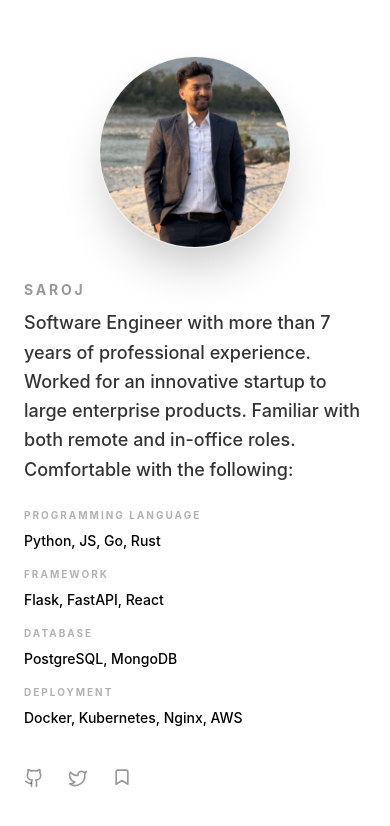
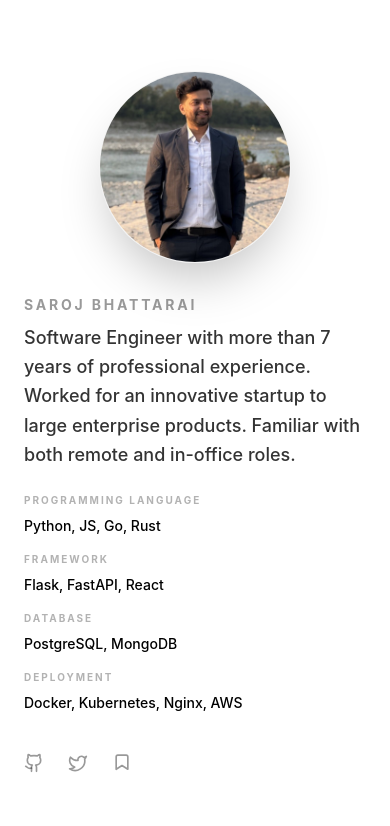
Before and after one commit to 3sarojbhattarai/portfolio, a Next.js app: page / in a window 390 px wide. Shown: the top 826 px of the page. Built offline with nearby package versions, Linux system fonts and the light colour scheme.

Commit message:
niptick: update profile

```diff
--- a/src/app/layout.tsx
+++ b/src/app/layout.tsx
@@ -4,16 +4,37 @@ import { Analytics } from "@vercel/analytics/next"
 import "./globals.css"
 
 export const metadata: Metadata = {
-  title: "Saroj Bhattarai",
-  description: "Full-stack software engineer with 7+ years of experience in Python, JS, Go, and Rust.",
+  title: "Saroj Bhattarai | Software Engineer",
+  description: "Senior Software Engineer with 7+ years of experience in Python, JS, Go, and Rust. Expert in building scalable web applications and distributed systems.",
+  keywords: ["Saroj Bhattarai", "Software Engineer", "Full Stack Developer", "Nepal", "Python", "JavaScript", "Go", "Rust", "AWS", "Kubernetes"],
+  authors: [{ name: "Saroj Bhattarai" }],
+  openGraph: {
+    title: "Saroj Bhattarai",
+    description: "Senior Software Engineer with 7+ years of experience. Expert in Python, JS, Go, and Rust.",
+    url: "https://3saroj.com.np",
+    siteName: "Saroj Bhattarai Portfolio",
+    images: [
+      {
+        url: "/profile.jpeg",
+        width: 800,
+        height: 800,
+        alt: "Saroj Bhattarai",
+      },
+    ],
+    locale: "en_US",
+    type: "website",
+  },
+  twitter: {
+    card: "summary_large_image",
+    title: "Saroj Bhattarai | Software Engineer",
+    description: "Senior Software Engineer with 7+ years of experience in Python, JS, Go, and Rust.",
+    images: ["/profile.jpeg"],
+    creator: "@3sarojbhattarai",
+  },
   icons: {
     icon: "/icon.png",
     apple: "/icon.png",
   },
-
-
-
-
 }
 
 export default function RootLayout({
--- a/src/app/page.tsx
+++ b/src/app/page.tsx
@@ -1,65 +1,85 @@
 import Image from "next/image"
 
 export default function PortfolioPage() {
+  const jsonLd = {
+    "@context": "https://schema.org",
+    "@type": "Person",
+    "name": "Saroj Bhattarai",
+    "jobTitle": "Software Engineer",
+    "url": "https://sarojbhattarai.me",
+    "sameAs": [
+      "https://github.com/3sarojbhattarai",
+      "https://twitter.com/3sarojbhattarai",
+      "https://sarojbhattarai.substack.com/"
+    ],
+    "description": "Software Engineer with 7+ years of experience in Python, JS, Go, and Rust.",
+    "knowsAbout": ["Python", "JavaScript", "Go", "Rust", "React", "AWS", "Kubernetes"]
+  };
+
   return (
+    <>
+      <script
+        type="application/ld+json"
+        dangerouslySetInnerHTML={{ __html: JSON.stringify(jsonLd) }}
+      />
       <main className="h-screen w-full flex flex-col md:flex-row bg-white text-black overflow-hidden p-6 md:p-12 gap-8 md:gap-16 items-center justify-center">
         {/* Profile Image Section */}
-      <div className="relative w-48 h-48 md:w-96 md:h-96 shrink-0 rounded-full overflow-hidden border border-black/5 shadow-2xl">
+        <section className="relative w-48 h-48 md:w-96 md:h-96 shrink-0 rounded-full overflow-hidden border border-black/5 shadow-2xl">
           <Image
             src="/profile.jpeg"
-          alt="Saroj Bhattarai"
+            alt="Saroj Bhattarai - Software Engineer"
             fill
             className="object-cover"
             priority
           />
-      </div>
-
+        </section>
 
         {/* Content Section */}
         <div className="max-w-xl space-y-6 md:space-y-8">
-        <div className="space-y-2">
+          <header className="space-y-2">
             <h1 className="text-sm font-bold tracking-[0.2em] uppercase text-black/40">
-            saroj
+              saroj bhattarai
             </h1>
             <p className="text-lg md:text-xl font-medium leading-relaxed text-black/80">
               Software Engineer with more than 7 years of professional experience.
               Worked for an innovative startup to large enterprise products.
-            Familiar with both remote and in-office roles. Comfortable with the following:
+              Familiar with both remote and in-office roles.
             </p>
-        </div>
+          </header>
 
-        <div className="grid grid-cols-1 md:grid-cols-2 gap-4 md:gap-8">
+          <article className="grid grid-cols-1 md:grid-cols-2 gap-4 md:gap-8">
             <div className="space-y-2">
-            <h3 className="text-[10px] font-bold tracking-[0.2em] uppercase text-black/30">Programming Language</h3>
+              <h2 className="text-[10px] font-bold tracking-[0.2em] uppercase text-black/30">Programming Language</h2>
               <p className="text-sm font-medium">Python, JS, Go, Rust</p>
             </div>
             <div className="space-y-2">
-            <h3 className="text-[10px] font-bold tracking-[0.2em] uppercase text-black/30">Framework</h3>
+              <h2 className="text-[10px] font-bold tracking-[0.2em] uppercase text-black/30">Framework</h2>
               <p className="text-sm font-medium">Flask, FastAPI, React</p>
             </div>
             <div className="space-y-2">
-            <h3 className="text-[10px] font-bold tracking-[0.2em] uppercase text-black/30">Database</h3>
+              <h2 className="text-[10px] font-bold tracking-[0.2em] uppercase text-black/30">Database</h2>
               <p className="text-sm font-medium">PostgreSQL, MongoDB</p>
             </div>
             <div className="space-y-2">
-            <h3 className="text-[10px] font-bold tracking-[0.2em] uppercase text-black/30">Deployment</h3>
+              <h2 className="text-[10px] font-bold tracking-[0.2em] uppercase text-black/30">Deployment</h2>
               <p className="text-sm font-medium">Docker, Kubernetes, Nginx, AWS</p>
             </div>
-        </div>
+          </article>
 
           {/* Social Links */}
-        <div className="flex gap-6 pt-4">
-          <a href="https://github.com/3sarojbhattarai" target="_blank" rel="noopener noreferrer" className="text-black/40 hover:text-black transition-colors" title="GitHub">
+          <footer className="flex gap-6 pt-4">
+            <a href="https://github.com/3sarojbhattarai" target="_blank" rel="noopener noreferrer" className="text-black/40 hover:text-black transition-colors" aria-label="GitHub Profile">
               <svg xmlns="http://www.w3.org/2000/svg" width="20" height="20" viewBox="0 0 24 24" fill="none" stroke="currentColor" strokeWidth="2" strokeLinecap="round" strokeLinejoin="round"><path d="M15 22v-4a4.8 4.8 0 0 0-1-3.5c3 0 6-2 6-5.5.08-1.25-.27-2.48-1-3.5.28-1.15.28-2.35 0-3.5 0 0-1 0-3 1.5-2.64-.5-5.36-.5-8 0C6 2 5 2 5 2c-.3 1.15-.3 2.35 0 3.5A5.403 5.403 0 0 0 4 9c0 3.5 3 5.5 6 5.5-.39.49-.68 1.05-.85 1.65-.17.6-.22 1.23-.15 1.85v4"/><path d="M9 18c-4.51 2-5-2-7-2"/></svg>
             </a>
-          <a href="https://twitter.com/3sarojbhattarai" target="_blank" rel="noopener noreferrer" className="text-black/40 hover:text-black transition-colors" title="Twitter">
+            <a href="https://twitter.com/3sarojbhattarai" target="_blank" rel="noopener noreferrer" className="text-black/40 hover:text-black transition-colors" aria-label="Twitter Profile">
               <svg xmlns="http://www.w3.org/2000/svg" width="20" height="20" viewBox="0 0 24 24" fill="none" stroke="currentColor" strokeWidth="2" strokeLinecap="round" strokeLinejoin="round"><path d="M22 4s-.7 2.1-2 3.4c1.6 10-9.4 17.3-18 11.6 2.2.1 4.4-.6 6-2C3 15.5.5 9.6 3 5c2.2 2.6 5.6 4.1 9 4-.9-4.2 4-6.6 7-3.8 1.1 0 3-1.2 3-1.2z"/></svg>
             </a>
-          <a href="https://sarojbhattarai.substack.com/" target="_blank" rel="noopener noreferrer" className="text-black/40 hover:text-black transition-colors" title="Substack">
+            <a href="https://sarojbhattarai.substack.com/" target="_blank" rel="noopener noreferrer" className="text-black/40 hover:text-black transition-colors" aria-label="Substack Blog">
               <svg xmlns="http://www.w3.org/2000/svg" width="20" height="20" viewBox="0 0 24 24" fill="none" stroke="currentColor" strokeWidth="2" strokeLinecap="round" strokeLinejoin="round"><path d="M19 4.5v15l-7-4.5-7 4.5v-15a2 2 0 0 1 2-2h10a2 2 0 0 1 2 2z"/></svg>
             </a>
-        </div>
+          </footer>
         </div>
       </main>
+    </>
   )
 }
```
Lines whose indentation alone changed are shown as unchanged.
